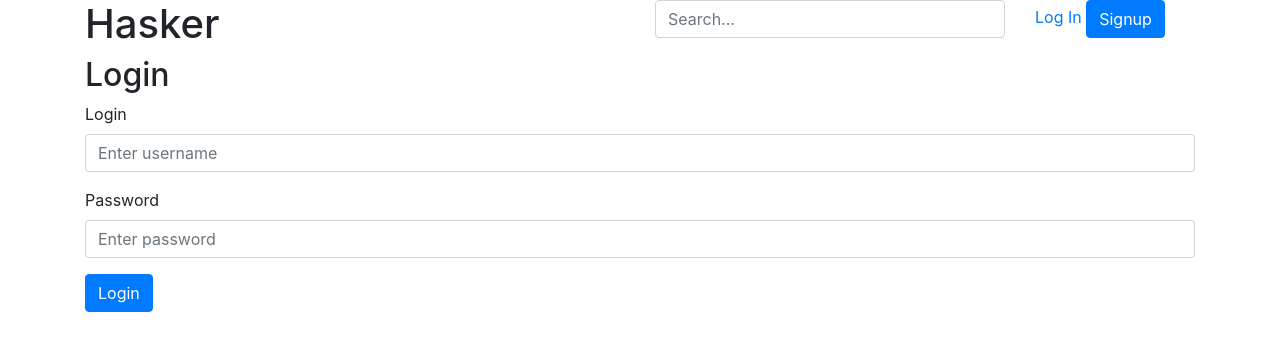
After one commit to antipetrov/django_qasker, a Django app: page /login/ in a window 1280 px wide. The commit adds this page. Shown: the top 351 px of the page. Run offline with Django 3.2, Linux system fonts and the light colour scheme; parts of the project's set-up code (start-up, migrations or seed data) failed here and were passed over; some libraries are stand-ins or nearby versions.

Commit message:
login tpl

```diff
--- a/answers/models.py
+++ b/answers/models.py
@@ -10,19 +10,21 @@ class Question(models.Model):
     create_date = models.DateTimeField('date created', db_index=True)
     title = models.CharField(max_length=255)
     content = models.TextField()
+    rating = models.IntegerField(default=0, null=False, db_index=True)
 
     def __str__(self):
             return "%s:%s"%(self.title, self.content[:200])
+
 
 class Answer(models.Model):
     user = models.ForeignKey(User)
     create_date = models.DateTimeField('date created', db_index=True)
     question = models.ForeignKey(Question)
     content = models.TextField()
+    rating = models.IntegerField(default=0, null=False, db_index=True)
 
     def __str__(self):
         return "%s:%s"%(self.question.title, self.content[:200])
-
 
 
 class Tag(models.Model):
--- a/answers/templates/answers/base.html
+++ b/answers/templates/answers/base.html
@@ -4,12 +4,36 @@
     {% load static %}
     <link rel="stylesheet" href="{% static "/css/bootstrap.min.css"%}">
     <script src="{% static "/js/jquery-3.3.1.min.js" %}"></script>
-    <script src="{% static "/js/popper.js/popper.min.js" %}"></script>
     <script src="{% static "/js/bootstrap.min.js" %}"></script>
     <title>Hasker - {% block title %}{% endblock %}</title>
 </head>
 <body>
-    <h1>Hasker here</h1>
+    <div class="container">
+        <div class="row">
+            <div class="col">
+                <h1>Hasker</h1>
+            </div>
+            <div class="col-4">
+                <input type="search" class="form-control" id="search" placeholder="Search...">
+            </div>
+            <div class="col-2">
+        {% block user %}
+            {% if user.is_authenticated %}
+                <a href="#">{{ request.username }}</a>
+                <a href="{% url 'logout' %}">Logout</a>
+            {% else %}
+                <a href="{% url 'login' %}">Log In</a>
+                <button type="button" class="btn btn-primary">Signup</button>
+
+            {% endif %}
+        {% endblock %}
+            </div>
+
+        </div>
+    </div>
+    <div class="container">
 {% block content %}{% endblock %}
+    </div>
+
 </body>
 </html>
--- /dev/null
+++ b/answers/templates/answers/login.html
@@ -0,0 +1,20 @@
+{% extends "answers/base.html" %}
+
+{% block content %}
+
+<h2>Login</h2>
+<form method="POST" action="{% url 'login' %}">{% csrf_token %}
+    <div class="form-group">
+        <label for="exampleInputEmail1">Login</label>
+        <input type="text" class="form-control" id="login" name="username" placeholder="Enter username">
+    </div>
+    <div class="form-group">
+        <label for="exampleInputPassword1">Password</label>
+        <input type="password" class="form-control" id="loginPassword" name="password" placeholder="Enter password">
+    </div>
+    {% for error in errors %}
+    <div>Error: {{ error }}</div>
+    {% endfor %}
+    <button type="submit" class="btn btn-primary">Login</button>
+</form>
+{% endblock %}
--- a/answers/views.py
+++ b/answers/views.py
@@ -1,13 +1,50 @@
 # -*- coding: utf-8 -*-
 from __future__ import unicode_literals
 
-from django.shortcuts import render
+from django.shortcuts import render, redirect
 from django.http import HttpResponse
+from django.contrib.auth import authenticate, login, logout
+from django.contrib.auth.decorators import login_required
+
+from models import Question
 
 # Create your views here.
 def index(request):
-    context = {'ctn': 1}
-    return render(request, 'answers/index.html', context)
+    questions = Question.objects.all()
+
+    return render(request, 'answers/index.html', {"questions": questions})
+
+def user_login(request):
+    context = {}
+
+    if request.method == 'POST':
+        errors = []
+        username=request.POST.get('username')
+        password=request.POST.get('password')
+
+        if not username:
+            errors.append('no username')
+
+        if not username:
+            errors.append('no password')
+
+        if errors:
+            context = { 'errors': errors }
+            return render(request, 'answers/login.html', context)
+
+        user = authenticate(request, username=username, password=password)
+        if user:
+            login(request, user)
+            return redirect('index')
+        else:
+            context = {'errors': ['Invalid login or password']}
+
+    return render(request, 'answers/login.html', context)
+
+def user_logout(request):
+    logout(request)
+    return redirect('index')
+
 
 def ask_question(request):
     return HttpResponse("Ask Question Page")
@@ -16,4 +53,4 @@ def view_question(request, code):
     return HttpResponse("View Question Page %s" % code)
 
 def search_result(request):
-    return HttpResponseResponse("Search result Page")
+    return HttpResponse("Search result Page")
--- a/hasker/urls.py
+++ b/hasker/urls.py
@@ -20,7 +20,9 @@ from answers import views
 urlpatterns = [
     url(r'^admin/', admin.site.urls),
 
-    url(r'^$', views.index),
+    url(r'^$', views.index, name='index'),
+    url(r'^login/$', views.user_login, name="login"),
+    url(r'^logout/$', views.user_logout, name="logout"),
     url(r'^ask/?$', views.ask_question),
     url(r'^question/(?P<code>\S+)/$', views.view_question),
 
```
Also changed, not shown: answers/templates/answers/index.html (+6 -1 lines).
